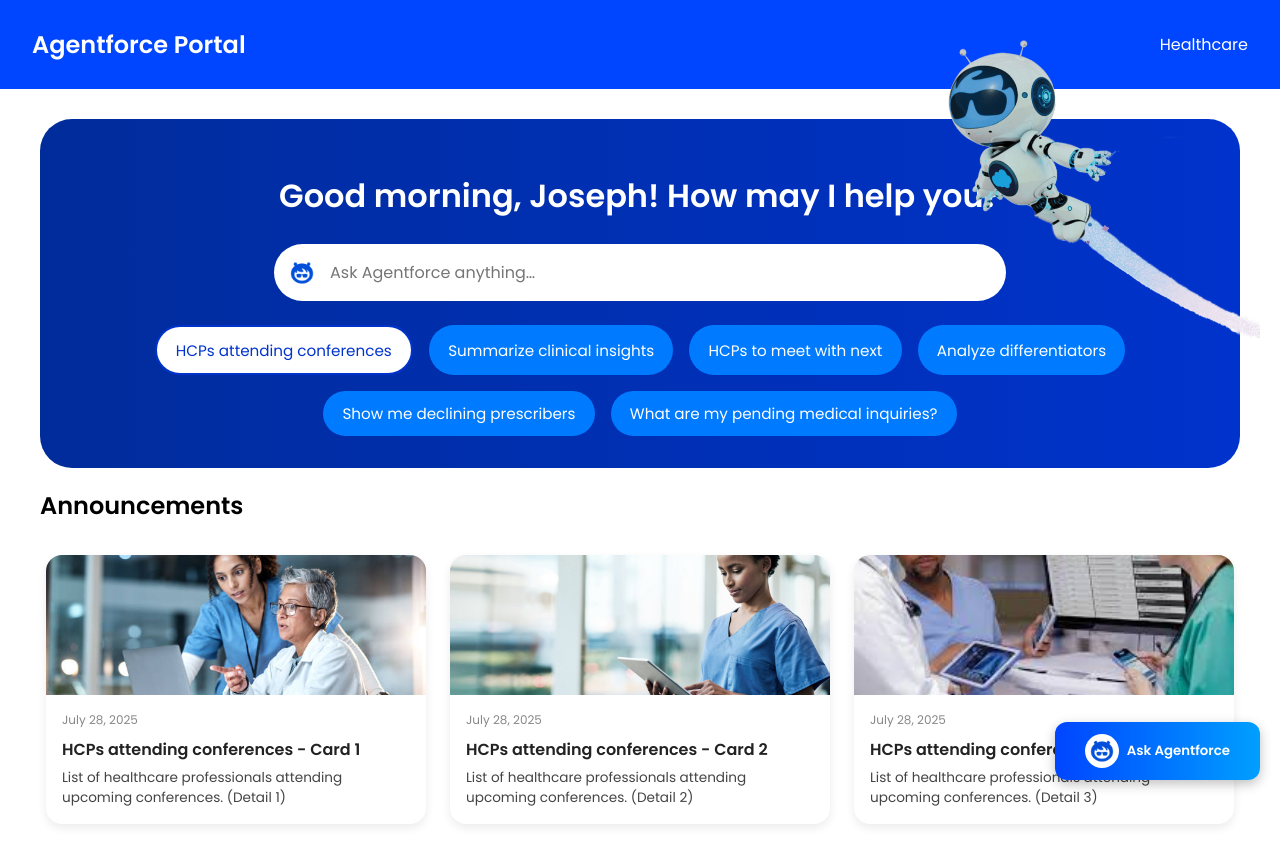
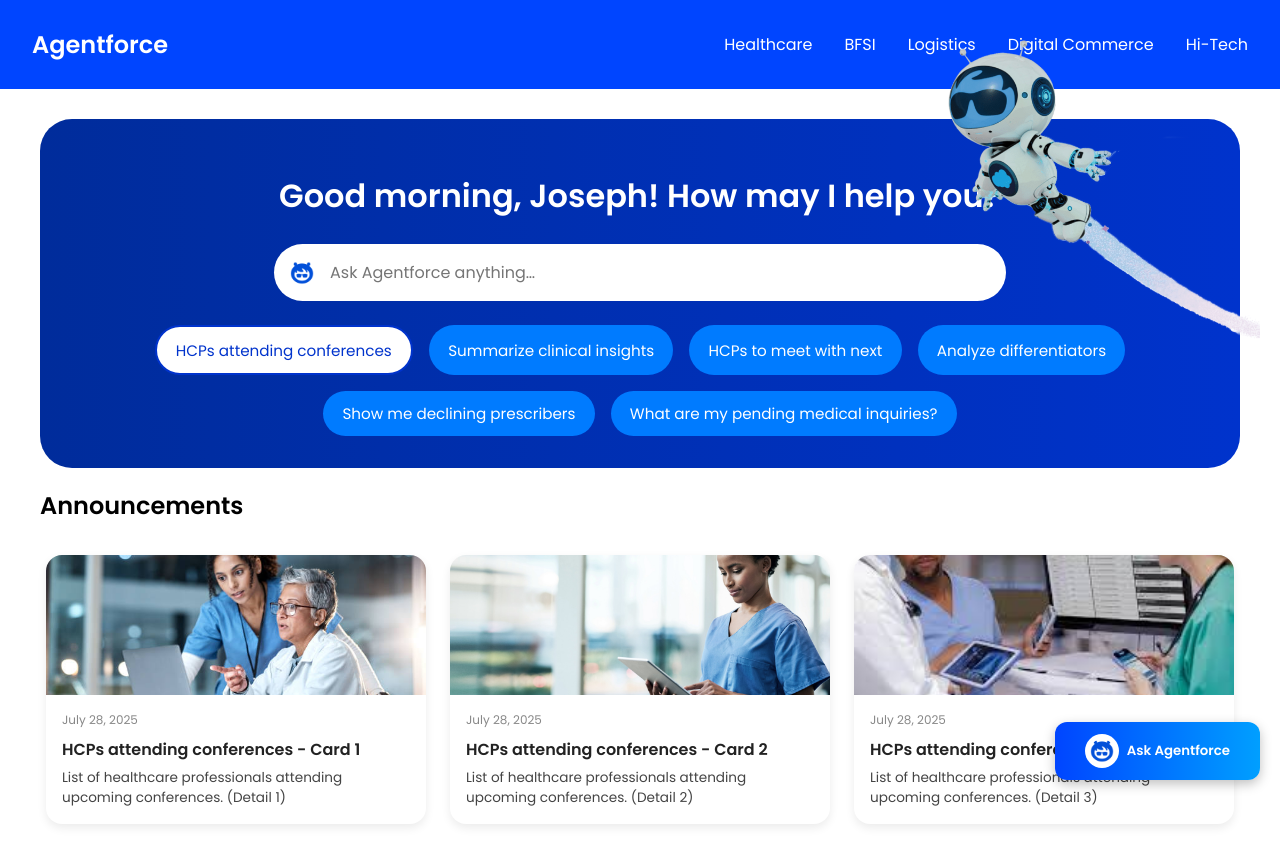
Before and after one commit to Sindhu9495/Anirban-Api-Biz-agent, a React (Create React App) app: page / in a window 1280 px wide. Built offline with nearby package versions, Linux system fonts and the light colour scheme.

Commit message:
Update Navbar.jsx
with navbar

```diff
--- a/src/Navbar.jsx
+++ b/src/Navbar.jsx
@@ -6,9 +6,15 @@ import './Navbar.css';
 const Navbar = () => {
   return (
     <nav className="navbar">
-      <div className="navbar-brand">Agentforce Portal</div>
+      <div className="navbar-brand">Agentforce</div>
       <ul className="navbar-links">
         <li><Link to="/healthcare">Healthcare</Link></li>
+          <li><Link to="/bfsi">BFSI</Link></li>
+          <li><Link to="/logistics">Logistics</Link></li>
+          <li><Link to="/digital-commerce">Digital Commerce</Link></li>
+          <li><Link to="/hi-tech">Hi-Tech</Link></li>
+
+
         {/* Future: Add BFSI, Manufacturing etc here */}
       </ul>
     </nav>
```
